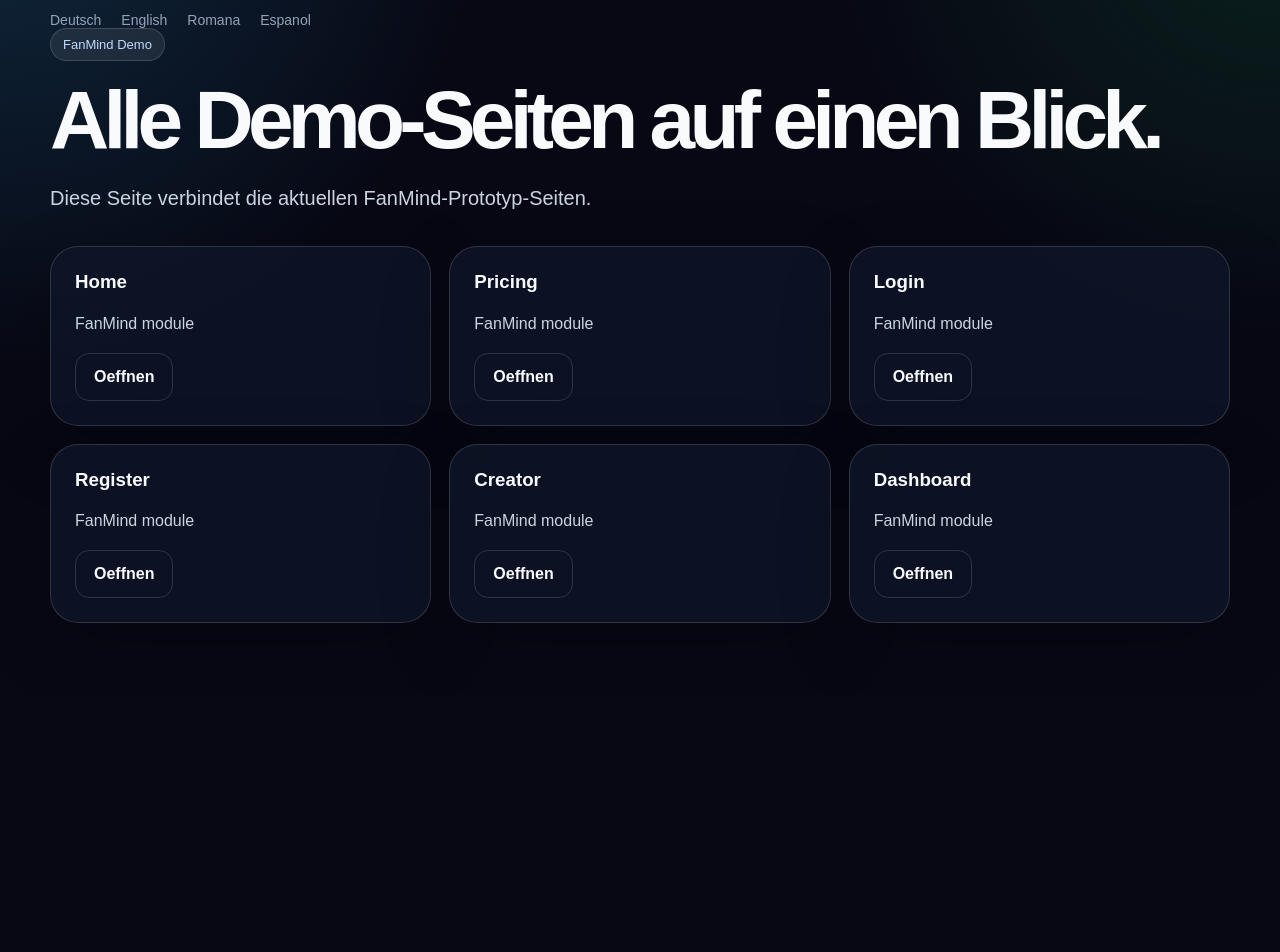
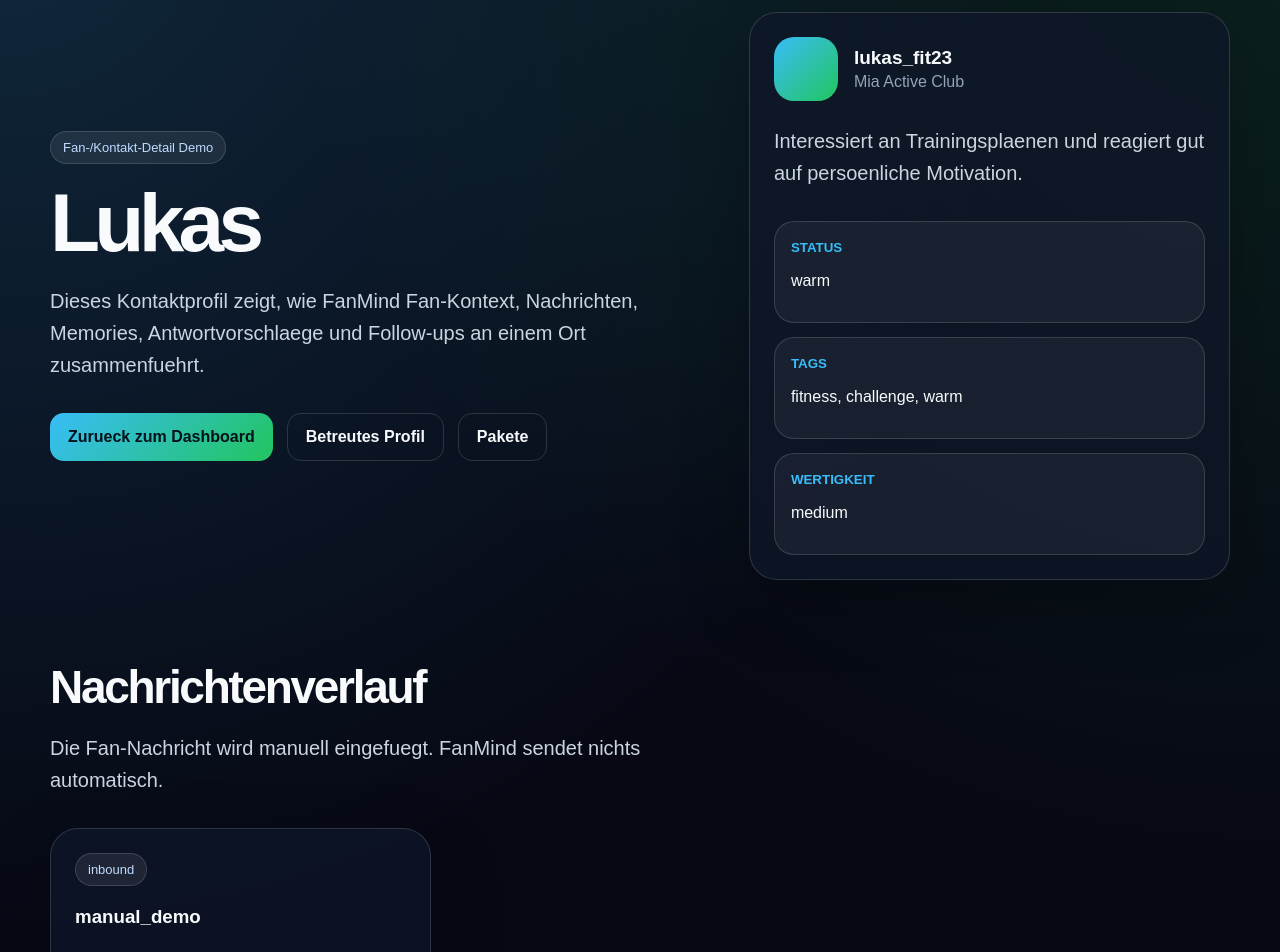
Before and after one commit to Bernds-tech/FanMind, a Next.js app: page /fans/demo in a window 1280 px wide. Shown: the part 120-1072 px from the top of the page. Before the commit the page ends 815 px from the top, so only its background shows below. Built offline with nearby package versions, Linux system fonts and the light colour scheme.

Commit message:
Add fan contact detail demo page

```diff
--- /dev/null
+++ b/src/app/fans/demo/page.tsx
@@ -0,0 +1,132 @@
+import SiteNav from "@/components/SiteNav";
+import {
+  demoCreators,
+  demoFans,
+  demoFollowups,
+  demoMemories,
+  demoMessages,
+  demoReplySuggestions
+} from "@/data/demoAgency";
+
+const selectedFan = demoFans[0];
+const selectedCreator = demoCreators.find((creator) => creator.id === selectedFan.creatorId);
+const messages = demoMessages.filter((message) => message.fanId === selectedFan.id);
+const memories = demoMemories.filter((memory) => memory.fanId === selectedFan.id);
+const followups = demoFollowups.filter((followup) => followup.fanId === selectedFan.id);
+const replySuggestion = demoReplySuggestions.find((item) => item.fanId === selectedFan.id);
+
+export default function FanDemoPage() {
+  return (
+    <main>
+      <div className="page-shell">
+        <SiteNav />
+
+        <section className="hero">
+          <div>
+            <div className="badge">Fan-/Kontakt-Detail Demo</div>
+            <h1>{selectedFan.displayName}</h1>
+            <p className="lead">
+              Dieses Kontaktprofil zeigt, wie FanMind Fan-Kontext, Nachrichten, Memories, Antwortvorschlaege und Follow-ups an einem Ort zusammenfuehrt.
+            </p>
+            <div className="actions">
+              <a className="button primary" href="/dashboard">Zurueck zum Dashboard</a>
+              <a className="button" href="/creator/demo">Betreutes Profil</a>
+              <a className="button" href="/pricing">Pakete</a>
+            </div>
+          </div>
+
+          <aside className="hero-card">
+            <div className="profile-head">
+              <div className="avatar" />
+              <div>
+                <div className="profile-title">{selectedFan.handle}</div>
+                <div className="profile-subtitle">{selectedCreator?.displayName ?? "Betreutes Profil"}</div>
+              </div>
+            </div>
+            <p className="lead">{selectedFan.summary}</p>
+            <div className="post">
+              <small>STATUS</small>
+              <p>{selectedFan.status}</p>
+            </div>
+            <div className="post">
+              <small>TAGS</small>
+              <p>{selectedFan.tags.join(", ")}</p>
+            </div>
+            <div className="post">
+              <small>WERTIGKEIT</small>
+              <p>{selectedFan.valueLevel}</p>
+            </div>
+          </aside>
+        </section>
+
+        <section className="section">
+          <h2>Nachrichtenverlauf</h2>
+          <p className="lead">Die Fan-Nachricht wird manuell eingefuegt. FanMind sendet nichts automatisch.</p>
+          <div className="grid">
+            {messages.map((message) => (
+              <article className="card" key={message.id}>
+                <div className="badge">{message.direction}</div>
+                <h3>{message.source}</h3>
+                <p>{message.content}</p>
+              </article>
+            ))}
+          </div>
+        </section>
+
+        <section className="section">
+          <h2>Fan-Memory</h2>
+          <p className="lead">Memories speichern wichtige Erkenntnisse, Grenzen, Interessen und Kaufhinweise pro Fan.</p>
+          <div className="grid">
+            {memories.map((memory) => (
+              <article className="card" key={memory.id}>
+                <div className="badge">{memory.memoryType}</div>
+                <h3>Wichtigkeit: {memory.importance}</h3>
+                <p>{memory.content}</p>
+              </article>
+            ))}
+          </div>
+        </section>
+
+        <section className="section">
+          <h2>KI-Antwortvorschlaege</h2>
+          <p className="lead">Antworten sind Vorschlaege. Die finale Nachricht wird vom Menschen geprueft und ausserhalb von FanMind gesendet.</p>
+          <div className="grid">
+            {replySuggestion?.options.map((option) => (
+              <article className="card" key={option.label}>
+                <div className="badge">{option.label}</div>
+                <p>{option.text}</p>
+              </article>
+            ))}
+          </div>
+        </section>
+
+        <section className="section">
+          <h2>Follow-up</h2>
+          <p className="lead">FanMind hilft dem Team, warme Kontakte nicht zu verlieren.</p>
+          <div className="grid">
+            {followups.map((followup) => (
+              <article className="card" key={followup.id}>
+                <div className="badge">{followup.dueLabel}</div>
+                <h3>Prioritaet: {followup.priority}</h3>
+                <p>{followup.reason}</p>
+                <p>Status: {followup.status}</p>
+              </article>
+            ))}
+          </div>
+        </section>
+
+        <section className="section hero-card">
+          <div className="badge">Human-in-the-loop</div>
+          <h2>FanMind ist kein Bot.</h2>
+          <p className="lead">
+            Diese Seite zeigt den Kernnutzen: Kontext behalten, Antwortvorschlaege erhalten und Follow-ups setzen. Gesendet wird erst nach menschlicher Pruefung.
+          </p>
+          <div className="actions">
+            <a className="button primary" href="/dashboard">Demo-Flow fortsetzen</a>
+            <a className="button" href="/demo">Alle Demo-Seiten</a>
+          </div>
+        </section>
+      </div>
+    </main>
+  );
+}
```
